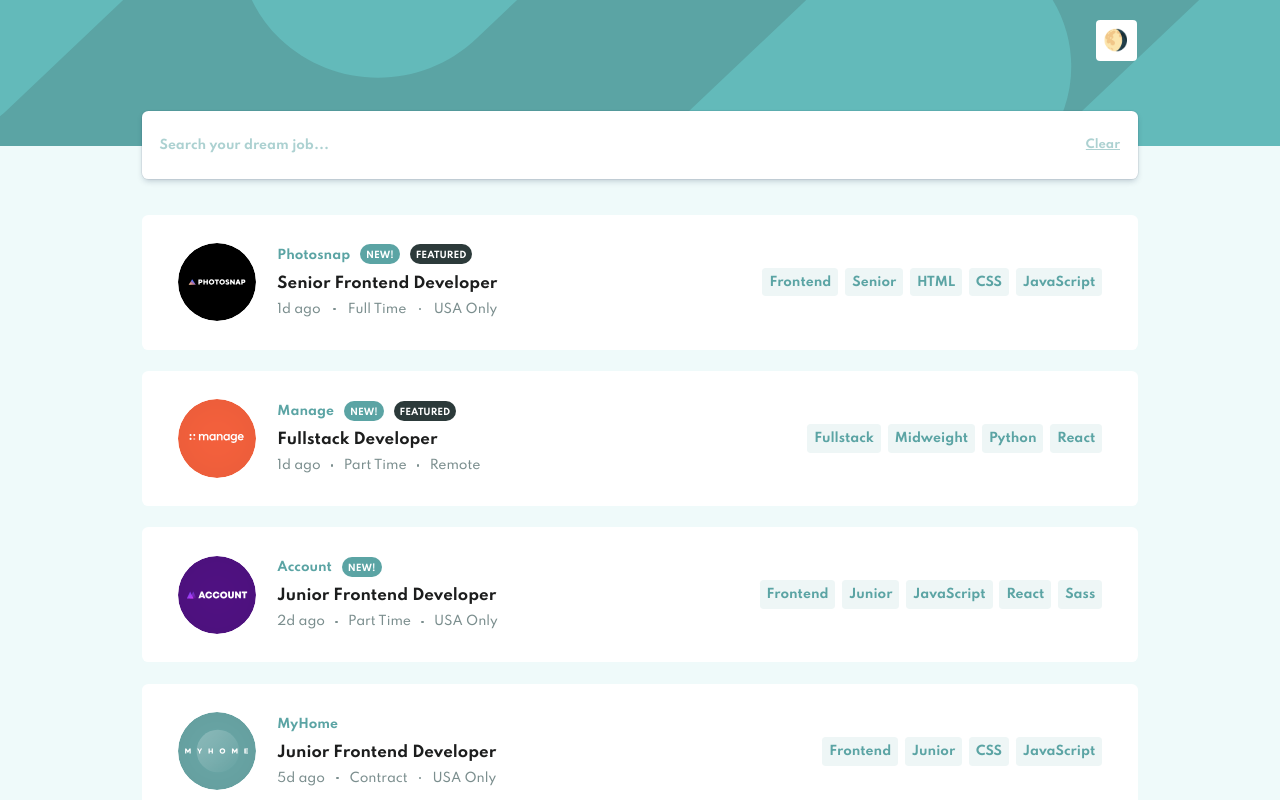
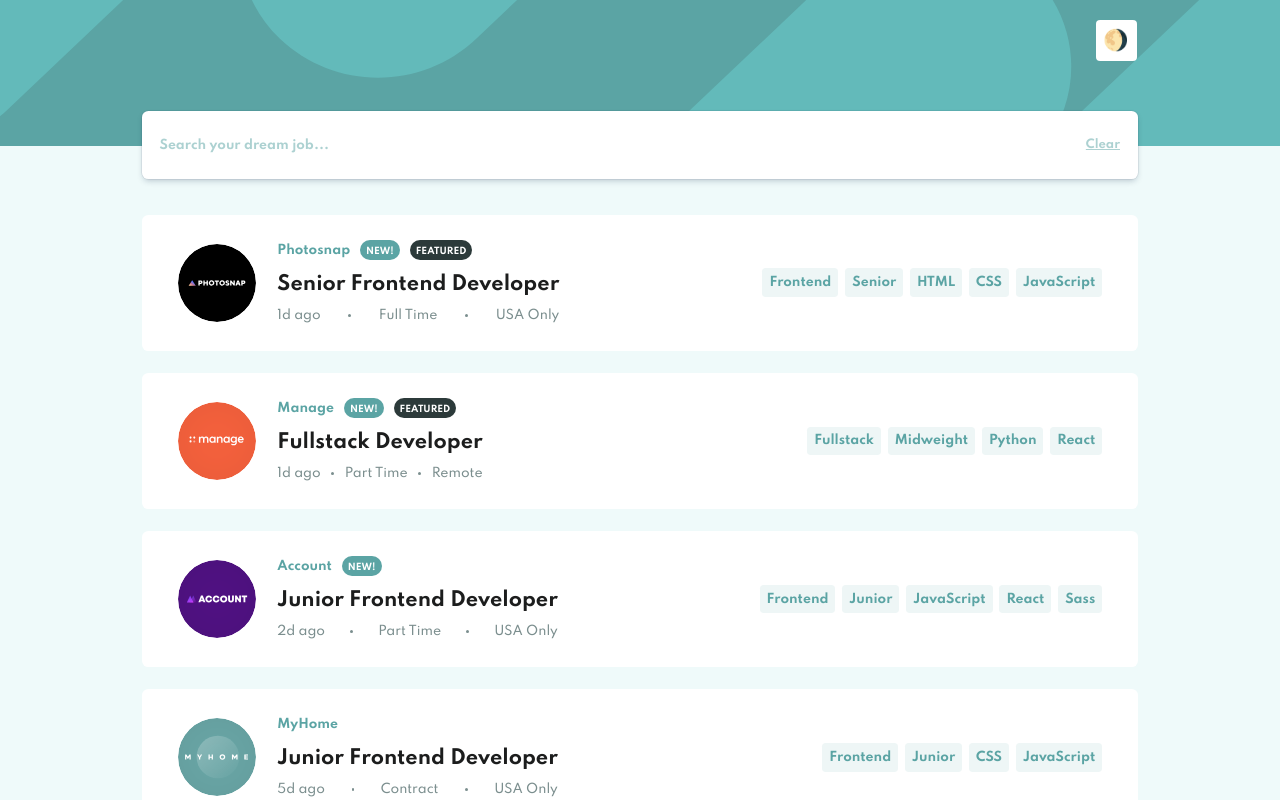
Before and after one commit to faha1999/job-listings-with-filtering, a React (Create React App) app: page / in a window 1280 px wide. Shown: the top 800 px of the page. Built offline with nearby package versions, Linux system fonts and the light colour scheme.

Commit message:
fixed Accessibility issue

```diff
--- a/src/components/jobcard/JobCard.jsx
+++ b/src/components/jobcard/JobCard.jsx
@@ -10,7 +10,7 @@ const Wrapper = styled.div`
     featured ? '0.35em solid var(--desaturated-dark-cyan)' : null};
 `;
 
-const JobTitle = styled.h3`
+const JobTitle = styled.h2`
   color: ${({ theme }) => theme.text};
 `;
 
```
